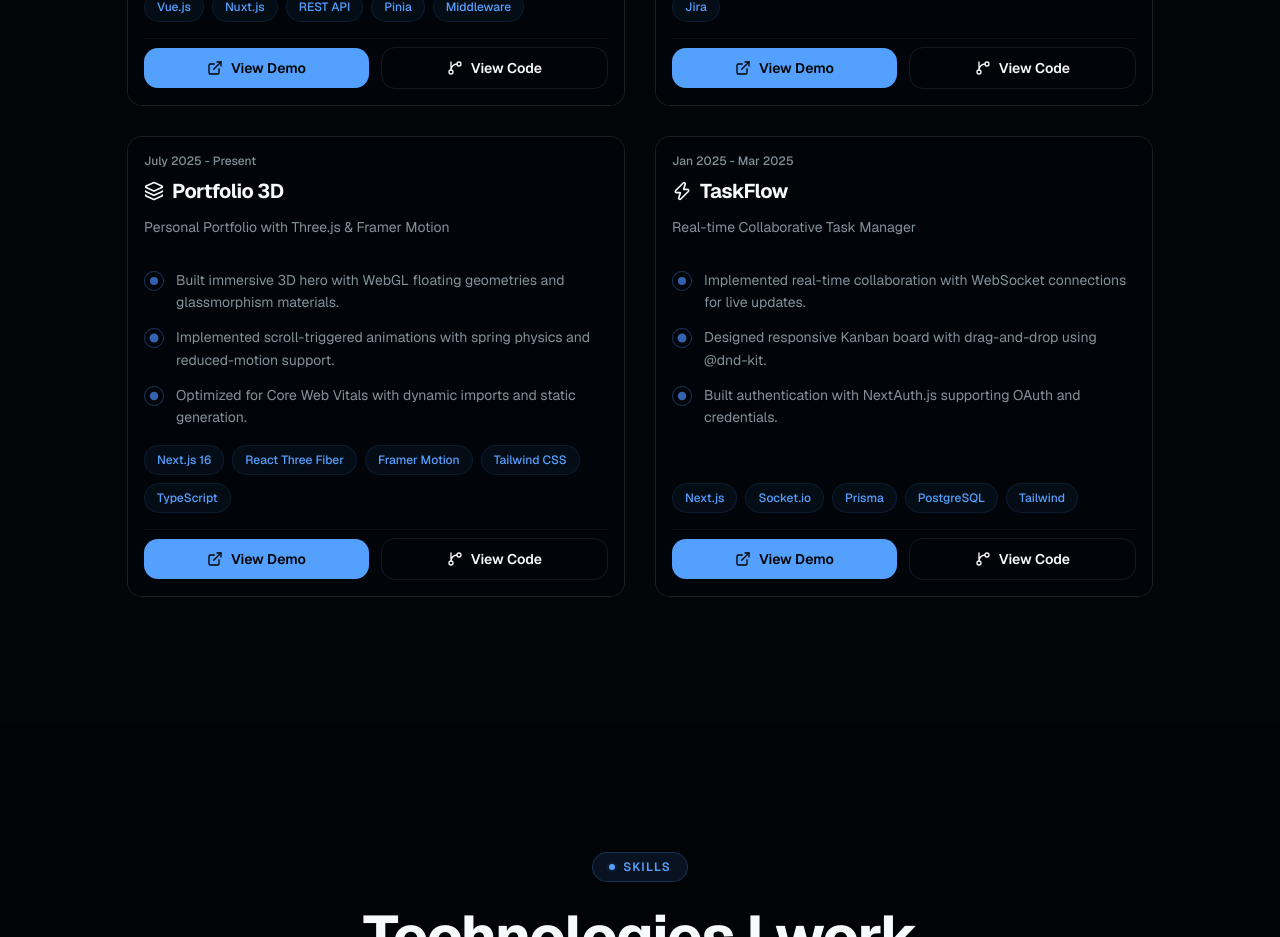
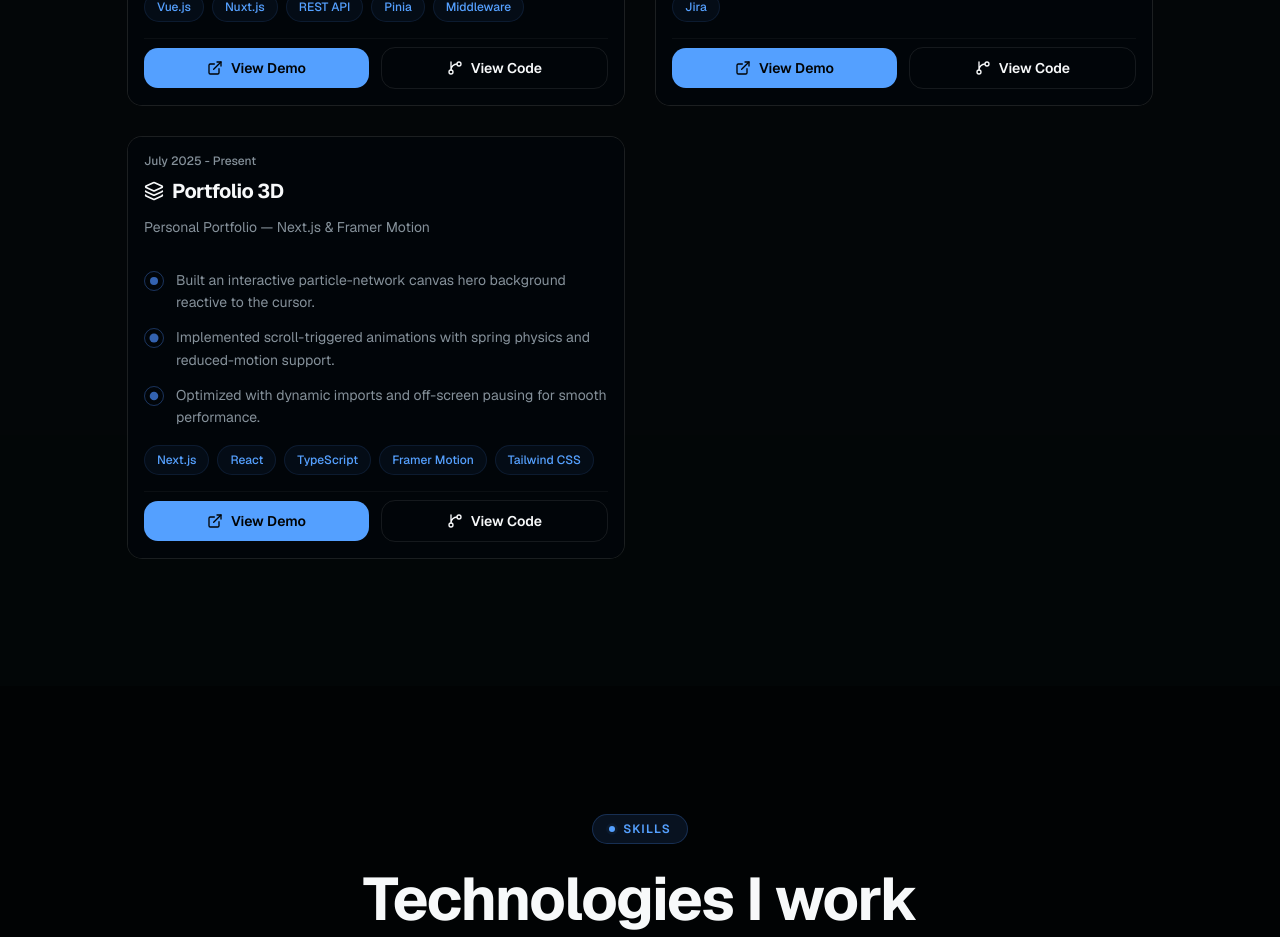
Before and after one commit to Vaninside/portfolio-3d, a Next.js app: page / in a window 1280 px wide. Shown: the part 4900-5837 px from the top of the page. Built offline with nearby package versions, Linux system fonts and the light colour scheme.

Commit message:
fix(projects): drop fabricated TaskFlow, update portfolio to real stack

```diff
--- a/components/Projects.tsx
+++ b/components/Projects.tsx
@@ -60,32 +60,18 @@ const projects = [
   },
   {
     title: "Portfolio 3D",
-    description: "Personal Portfolio with Three.js & Framer Motion",
+    description: "Personal Portfolio — Next.js & Framer Motion",
     period: "July 2025 - Present",
-    tech: ["Next.js 16", "React Three Fiber", "Framer Motion", "Tailwind CSS", "TypeScript"],
+    tech: ["Next.js", "React", "TypeScript", "Framer Motion", "Tailwind CSS"],
     points: [
-      "Built immersive 3D hero with WebGL floating geometries and glassmorphism materials.",
+      "Built an interactive particle-network canvas hero background reactive to the cursor.",
       "Implemented scroll-triggered animations with spring physics and reduced-motion support.",
-      "Optimized for Core Web Vitals with dynamic imports and static generation."
+      "Optimized with dynamic imports and off-screen pausing for smooth performance.",
     ],
-    links: { demo: "#", github: "#" },
+    links: { demo: "#", github: "https://github.com/vaninside/portfolio-3d" },
     color: "from-violet-500 via-purple-500 to-pink-500",
-    icon: "Layers"
+    icon: "Layers",
   },
-  {
-    title: "TaskFlow",
-    description: "Real-time Collaborative Task Manager",
-    period: "Jan 2025 - Mar 2025",
-    tech: ["Next.js", "Socket.io", "Prisma", "PostgreSQL", "Tailwind"],
-    points: [
-      "Implemented real-time collaboration with WebSocket connections for live updates.",
-      "Designed responsive Kanban board with drag-and-drop using @dnd-kit.",
-      "Built authentication with NextAuth.js supporting OAuth and credentials."
-    ],
-    links: { demo: "#", github: "#" },
-    color: "from-amber-500 via-orange-500 to-red-500",
-    icon: "Zap"
-  }
 ] as const;
 
 export default function Projects() {
```
